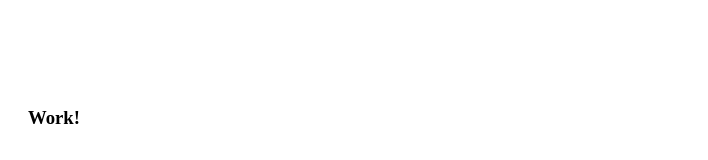
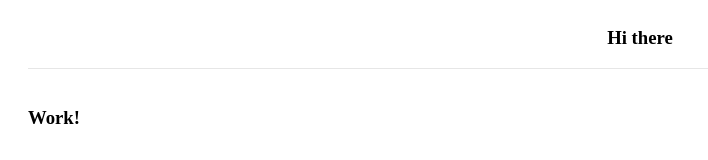
Before and after one commit to fedorkarpenko1984/nuxtjs-blog, a Nuxt app: page / in a window 1280 px wide. Shown: the top 160 px of the page, without its empty margins (0-708 px from the left). Built offline with nearby package versions, Linux system fonts and the light colour scheme.

Commit message:
add styles for Navigation component

```diff
--- a/components/main/Navigation.vue
+++ b/components/main/Navigation.vue
@@ -1,13 +1,21 @@
 <template>
-
+  <nav>
+    <h1>Hi there</h1>
+  </nav>
 </template>
 
 <script>
 export default {
-name: "Navigation"
+
 }
 </script>
 
-<style scoped>
+<style lang="sass" scoped>
+  nav
+    display: flex
+    align-items: center
+    justify-content: center
+    height: 100%
+    border-bottom: 1px solid #e6e6e6
 
 </style>
--- a/package.json
+++ b/package.json
@@ -17,6 +17,9 @@
   },
   "devDependencies": {
     "cross-env": "^7.0.3",
-    "nodemon": "^2.0.7"
+    "fibers": "^5.0.0",
+    "nodemon": "^2.0.7",
+    "sass": "^1.32.8",
+    "sass-loader": "^10.1.1"
   }
 }
```
Also changed, not shown: 1 other file (tests, documents, lock files or other folders).
